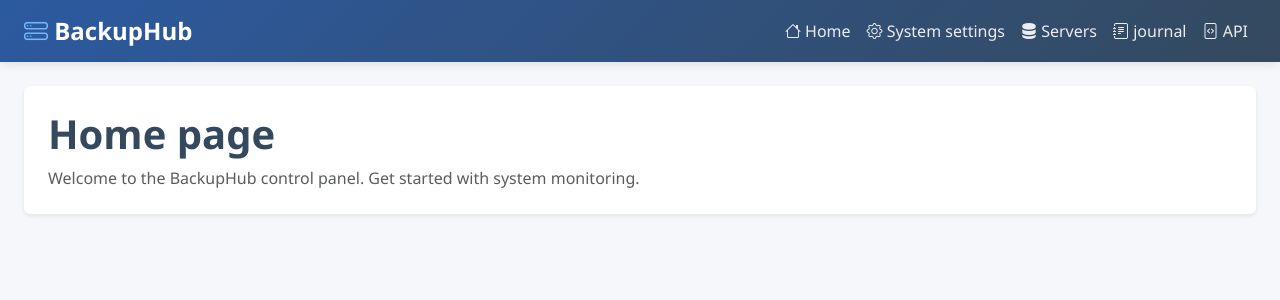
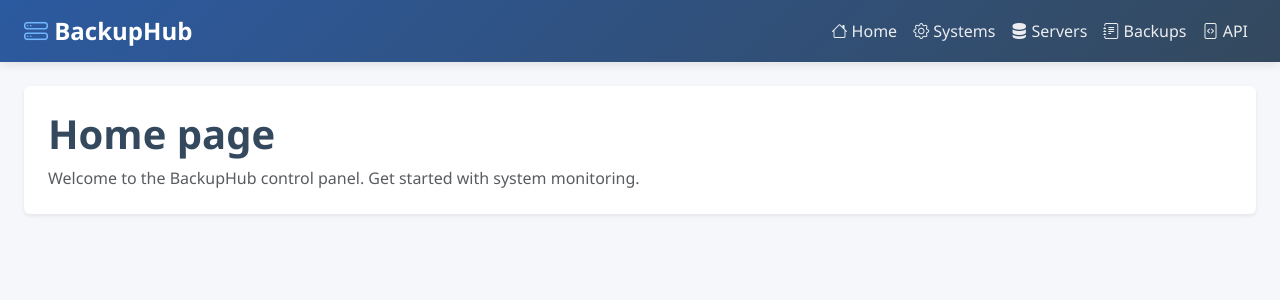
Before and after one commit to kxorg/backuphub, a Django app: page / in a window 1280 px wide. Shown: the top 300 px of the page. Run offline with Django 5.2, Linux system fonts and the light colour scheme; some libraries are stand-ins or nearby versions.

Commit message:
Complete code refactoring and changes to urls and views

```diff
--- a/app/config/urls.py
+++ b/app/config/urls.py
@@ -20,25 +20,24 @@ from core import views
 
 urlpatterns = [
     path('admin/', admin.site.urls),
-
     path('', views.index, name="index"),
     path('api/', views.api, name="api"),
 
-    # Journal backup
-    path('journal_backup/', views.journal_backup, name="journal_backup"),
-    path('backups/<uuid:pk>/', views.backup_detail, name="backup_detail_web"),
+    # TargetSystems CRUD
+    path('target-systems/', views.system_settings, name="target_system_list"),
+    path('target-systems/create/', views.system_create, name="target_system_create"),
+    path('target-systems/<int:pk>/edit/', views.system_edit, name="target_system_edit"),
+    path('target-systems/<int:pk>/delete/', views.system_delete, name="target_system_delete"),
 
-    # System settings (CRUD)
-    path('system_settings/', views.system_settings, name="system_settings"),
-    path('system_settings/create/', views.system_create, name="system_create"),
-    path('system_settings/<int:pk>/edit/', views.system_edit, name="system_edit"),
-    path('system_settings/<int:pk>/delete/', views.system_delete, name="system_delete"),
+    # Hosts CRUD
+    path('hosts/', views.servers, name="host_list"),
+    path('hosts/create/', views.host_create, name="host_create"),
+    path('hosts/<int:pk>/edit/', views.host_edit, name="host_edit"),
+    path('hosts/<int:pk>/delete/', views.host_delete, name="host_delete"),
 
-    # Servers (CRUD)
-    path('servers/', views.servers, name="servers"),
-    path('servers/create/', views.host_create, name="host_create"),
-    path('servers/<int:pk>/edit/', views.host_edit, name="host_edit"),
-    path('servers/<int:pk>/delete/', views.host_delete, name="host_delete"),
+    # Backups
+    path('backups/', views.backups_list, name="backup_list"),
+    path('backups/<uuid:pk>/', views.backup_detail, name="backup_detail"),
 
     # API
     path('api/v1/', include('core.urls')),
--- a/app/core/urls.py
+++ b/app/core/urls.py
@@ -11,15 +11,14 @@ def logout_view(request):
     return redirect('login')
 
 router = DefaultRouter()
-router.register(r'systems', views.TargetSystemViewSet, basename='system')
-router.register(r'hosts', views.HostViewSet, basename='host')
-router.register(r'backups-list', views.BackupViewSet, basename='backup-list')
+router.register(r'target-system', views.TargetSystemViewSet, basename='target-system')
+router.register(r'host', views.HostViewSet, basename='host')
+router.register(r'backup', views.BackupViewSet, basename='backup')
 
 urlpatterns = [
+    path('backup/create/', views.BackupCreateView.as_view(), name='backup_api_create'),
+    path('backup/<uuid:backup_id>/update/', views.BackupUpdateView.as_view(), name='backup_api_update'),
     path('', include(router.urls)),
-
-    path('backups/', views.BackupCreateView.as_view(), name='backup-create'),
-    path('backups/<uuid:backup_id>/', views.BackupUpdateView.as_view(), name='backup-update'),
     path('login/', auth_views.LoginView.as_view(template_name='registration/login.html'), name='login'),
     path('logout/', logout_view, name='logout'),
 ]
--- a/app/core/views.py
+++ b/app/core/views.py
@@ -16,8 +16,8 @@ from .serializers import (
     BackupUpdateSerializer
 )
 
-# (Journal Backup)
-def journal_backup(request):
+# (Backups)
+def backups_list(request):
     backup_list = Backup.objects.select_related('host', 'target_system').order_by('-start_time')
 
     # Pagination: 10 backups per page
@@ -25,29 +25,29 @@ def journal_backup(request):
     page_number = request.GET.get('page')
     page_obj = paginator.get_page(page_number)
 
-    return render(request, "journal_backup.html", {"page_obj": page_obj})
+    return render(request, "backup/list.html", {"page_obj": page_obj})
 
 def backup_detail(request, pk):
     backup = get_object_or_404(Backup.objects.select_related('host', 'target_system'), id=pk)
-    return render(request, "backup_detail.html", {"backup": backup})
+    return render(request, "backup/detail.html", {"backup": backup})
 
 
-# (System Settings CRUD)
+# (TargetSystem CRUD)
 def system_settings(request):
     # Displaying a list of systems with pagination (5 per page)
     systems_list = TargetSystem.objects.all().order_by('-created_at')
     paginator = Paginator(systems_list, 5)
     page_number = request.GET.get('page')
     page_obj = paginator.get_page(page_number)
-    return render(request, "system_settings.html", {"page_obj": page_obj})
+    return render(request, "target_system/list.html", {"page_obj": page_obj})
 
 def system_create(request):
     if request.method == "POST":
         name = request.POST.get('name')
         system_type = request.POST.get('system_type')
         TargetSystem.objects.create(name=name, system_type=system_type)
-        return redirect('system_settings')
-    return render(request, "system_form.html")
+        return redirect('target_system_list')  # Изменено
+    return render(request, "target_system/form.html")
 
 def system_edit(request, pk):
     system = get_object_or_404(TargetSystem, id=pk)
@@ -55,24 +55,24 @@ def system_edit(request, pk):
         system.name = request.POST.get('name')
         system.system_type = request.POST.get('system_type')
         system.save()
-        return redirect('system_settings')
-    return render(request, "system_form.html", {"system": system})
+        return redirect('target_system_list')  # Изменено
+    return render(request, "target_system/form.html", {"system": system})
 
 def system_delete(request, pk):
     system = get_object_or_404(TargetSystem, id=pk)
     if request.method == "POST":
         system.delete()
-        return redirect('system_settings')
-    return render(request, "system_confirm_delete.html", {"system": system})
+        return redirect('target_system_list')  # Изменено
+    return render(request, "target_system/confirm_delete.html", {"system": system})
 
 
-# (Servers CRUD)
+# (Host CRUD)
 def servers(request):
     hosts_list = Host.objects.select_related('target_system').all().order_by('hostname')
     paginator = Paginator(hosts_list, 5)
     page_number = request.GET.get('page')
     page_obj = paginator.get_page(page_number)
-    return render(request, "servers.html", {"page_obj": page_obj})
+    return render(request, "host/list.html", {"page_obj": page_obj})
 
 def host_create(request):
     systems = TargetSystem.objects.all()
@@ -83,8 +83,8 @@ def host_create(request):
         target_system = get_object_or_404(TargetSystem, id=system_id)
 
         Host.objects.create(hostname=hostname, ip_address=ip_address, target_system=target_system)
-        return redirect('servers')
-    return render(request, "host_form.html", {"systems": systems})
+        return redirect('host_list')  # Изменено
+    return render(request, "host/form.html", {"systems": systems})
 
 def host_edit(request, pk):
     host = get_object_or_404(Host, id=pk)
@@ -95,15 +95,15 @@ def host_edit(request, pk):
         system_id = request.POST.get('target_system')
         host.target_system = get_object_or_404(TargetSystem, id=system_id)
         host.save()
-        return redirect('servers')
-    return render(request, "host_form.html", {"host": host, "systems": systems})
+        return redirect('host_list')  # Изменено
+    return render(request, "host/form.html", {"host": host, "systems": systems})
 
 def host_delete(request, pk):
     host = get_object_or_404(Host, id=pk)
     if request.method == "POST":
         host.delete()
-        return redirect('servers')
-    return render(request, "host_confirm_delete.html", {"host": host})
+        return redirect('host_list')  # Изменено
+    return render(request, "host/confirm_delete.html", {"host": host})
 
 
 def index(request): return render(request, "index.html")
@@ -193,4 +193,4 @@ class BackupViewSet(ModelViewSet):
     """
     queryset = Backup.objects.select_related('host', 'target_system').all()
     serializer_class = BackupSerializer
-    http_method_names = ['get', 'head', 'options']  # Только чтение
+    http_method_names = ['get', 'head', 'options']
--- a/app/templates/backup_detail.html
+++ b/app/templates/backup/detail.html
@@ -9,7 +9,7 @@
 
             <!-- Back breadcrumb trail -->
             <div class="mb-3">
-                <a href="{% url 'journal_backup' %}" class="btn btn-sm btn-outline-secondary">&larr; Return to magazine</a>
+                <a href="{% url 'backup_list' %}" class="btn btn-sm btn-outline-secondary">&larr; Return to magazine</a>
             </div>
 
             <div class="d-flex justify-content-between align-items-center border-bottom pb-3 mb-4">
--- a/app/templates/journal_backup.html
+++ b/app/templates/backup/list.html
@@ -1,6 +1,6 @@
 {% extends "base.html" %}
 
-{% block title %}Journal Backup | BackupHub{% endblock %}
+{% block title %}Backups | BackupHub{% endblock %}
 
 {% block content %}
 <div class="row">
@@ -8,7 +8,7 @@
         <div class="card shadow-sm p-4 mb-4 bg-white rounded border-0">
             <div class="d-flex justify-content-between align-items-center mb-3">
                 <div>
-                    <h1 class="page-title fw-bold mb-2">Journal Backup</h1>
+                    <h1 class="page-title fw-bold mb-2">Backups</h1>
                     <p class="text-muted mb-0">History and current status of all backup operations.</p>
                 </div>
             </div>
@@ -50,7 +50,7 @@
                             {% endif %}
                         </td>
                         <td class="text-end">
-                            <a href="{% url 'backup_detail_web' backup.id %}" class="btn btn-sm btn-outline-primary">View</a>
+                            <a href="{% url 'backup_detail' backup.id %}" class="btn btn-sm btn-outline-primary">View</a>
                         </td>
                     </tr>
                     {% empty %}
--- a/app/templates/base.html
+++ b/app/templates/base.html
@@ -72,18 +72,18 @@
                         </a>
                     </li>
                     <li class="nav-item">
-                        <a class="nav-link" href="{% url 'system_settings' %}">
-                            <i class="bi bi-gear"></i> System settings
+                        <a class="nav-link" href="{% url 'target_system_list' %}">
+                            <i class="bi bi-gear"></i> Systems
                         </a>
                     </li>
                     <li class="nav-item">
-                        <a class="nav-link" href="{% url 'servers' %}">
+                        <a class="nav-link" href="{% url 'host_list' %}">
                             <i class="bi bi-server"></i> Servers
                         </a>
                     </li>
                     <li class="nav-item">
-                        <a class="nav-link" href="{% url 'journal_backup' %}">
-                            <i class="bi bi-journal-text"></i> journal
+                        <a class="nav-link" href="{% url 'backup_list' %}">
+                            <i class="bi bi-journal-text"></i> Backups
                     </a>
                     </li>
                     <li class="nav-item">
--- a/app/templates/host_confirm_delete.html
+++ b/app/templates/host/confirm_delete.html
@@ -7,7 +7,7 @@
     <form method="POST">
         {% csrf_token %}
         <button type="submit" class="btn btn-danger">Yes, delete</button>
-        <a href="{% url 'servers' %}" class="btn btn-light">Cancel</a>
+        <a href="{% url 'host_list' %}" class="btn btn-light">Cancel</a>
     </form>
 </div>
 {% endblock %}
--- a/app/templates/host_form.html
+++ b/app/templates/host/form.html
@@ -9,11 +9,11 @@
         {% csrf_token %}
         <div class="mb-3">
             <label class="form-label">Hostname</label>
-            <input type="text" name="hostname" class="form-control" value="{{ host.hostname|default:'' }}" placeholder="например, db-server-01" required>
+            <input type="text" name="hostname" class="form-control" value="{{ host.hostname|default:'' }}" placeholder="for example, db-server-01" required>
         </div>
         <div class="mb-3">
             <label class="form-label">IP address</label>
-            <input type="text" name="ip_address" class="form-control" value="{{ host.ip_address|default:'' }}" placeholder="например, 192.168.1.50" required>
+            <input type="text" name="ip_address" class="form-control" value="{{ host.ip_address|default:'' }}" placeholder="for example, 192.168.1.50" required>
         </div>
         <div class="mb-3">
             <label class="form-label">Observed system</label>
@@ -27,7 +27,7 @@
             </select>
         </div>
         <button type="submit" class="btn btn-success">Save</button>
-        <a href="{% url 'servers' %}" class="btn btn-light">Cancel</a>
+        <a href="{% url 'host_list' %}" class="btn btn-light">Cancel</a>
     </form>
 </div>
 {% endblock %}
--- a/app/templates/system_confirm_delete.html
+++ b/app/templates/target_system/confirm_delete.html
@@ -8,7 +8,7 @@
     <form method="POST">
         {% csrf_token %}
         <button type="submit" class="btn btn-danger">Yes, delete forever</button>
-        <a href="{% url 'system_settings' %}" class="btn btn-light">Cancel</a>
+        <a href="{% url 'target_system_list' %}" class="btn btn-light">Cancel</a>
     </form>
 </div>
 {% endblock %}
--- a/app/templates/system_form.html
+++ b/app/templates/target_system/form.html
@@ -14,7 +14,7 @@
             <input type="text" name="system_type" class="form-control" value="{{ system.system_type|default:'' }}" required>
         </div>
         <button type="submit" class="btn btn-success">Save</button>
-        <a href="{% url 'system_settings' %}" class="btn btn-light">Cancel</a>
+        <a href="{% url 'target_system_list' %}" class="btn btn-light">Cancel</a>
     </form>
 </div>
 {% endblock %}
```
Also changed, not shown: app/config/settings.py (+4 -4 lines), app/templates/target_system/list.html (renamed from app/templates/system_settings.html, +5 -5 lines), app/templates/host/list.html (renamed from app/templates/servers.html).
